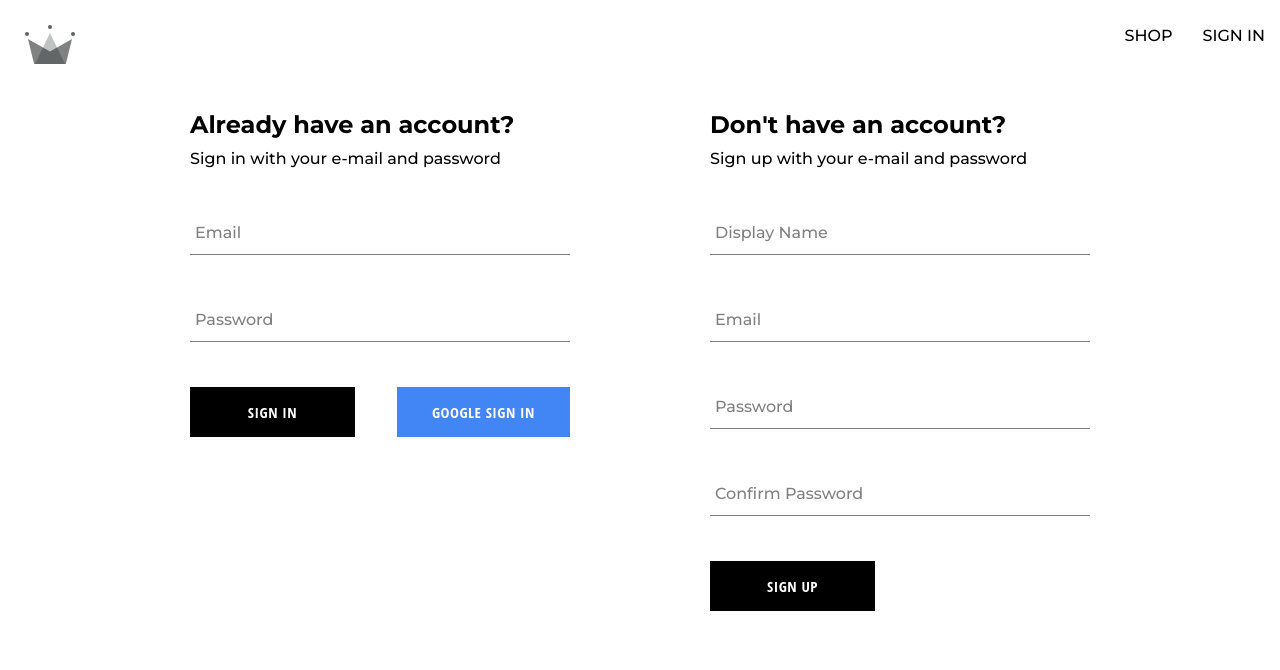
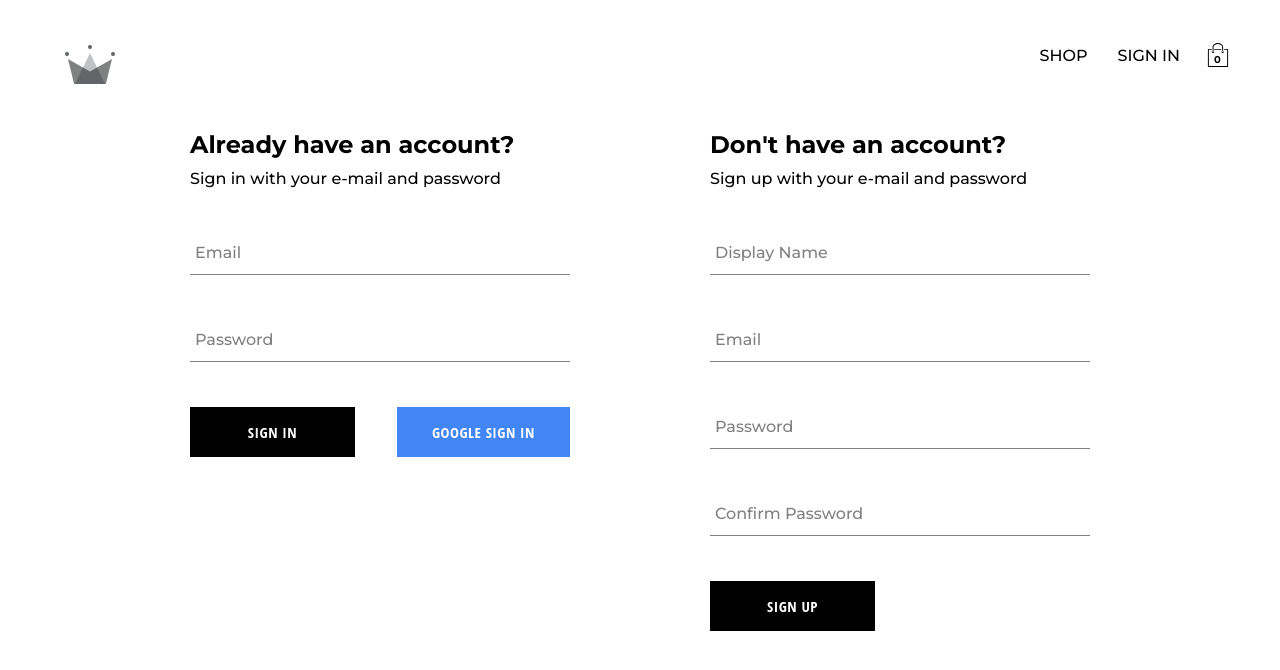
Before and after one commit to emij7/capstone-project, a React (Create React App) app: page /auth in a window 1280 px wide. Shown: the top 670 px of the page. Built offline with nearby package versions, Linux system fonts and the light colour scheme; no server answers.

Commit message:
feat: shopping cart added

```diff
--- /dev/null
+++ b/src/components/cart-dropdown/cart-component.scss
@@ -0,0 +1,29 @@
+.cart-dropdown-container {
+  position: absolute;
+  width: 240px;
+  height: 340px;
+  display: flex;
+  flex-direction: column;
+  padding: 20px;
+  border: 1px solid black;
+  background-color: white;
+  top: 90px;
+  right: 40px;
+  z-index: 5;
+
+  .empty-message {
+    font-size: 18px;
+    margin: 50px auto;
+  }
+
+  .cart-items {
+    height: 240px;
+    display: flex;
+    flex-direction: column;
+    overflow: scroll;
+  }
+
+  button {
+    margin-top: auto;
+  }
+}
--- /dev/null
+++ b/src/components/cart-dropdown/cart-dropdown.component.jsx
@@ -0,0 +1,11 @@
+import { Button } from "../button/button.component";
+import "./cart-component.scss";
+
+export const CartDropdown = () => {
+  return (
+    <div className="cart-dropdown-container">
+      <div className="cart-items" />
+      <Button>GO TO CHECKOUT</Button>
+    </div>
+  );
+};
--- /dev/null
+++ b/src/components/cart-icon/cart-icon.component.jsx
@@ -0,0 +1,17 @@
+import "./cart-icon.styles.scss";
+import { ReactComponent as ShoppingBag } from "../../assets/shopping-bag.svg";
+import { useContext } from "react";
+import { CartContext } from "../../contexts/cart.context";
+
+export const CartIcon = () => {
+  const { isCartOpen, setIsCartOpen } = useContext(CartContext);
+
+  const toogleIsCartOpen = () => setIsCartOpen(!isCartOpen);
+
+  return (
+    <div className="cart-icon-container" onClick={toogleIsCartOpen}>
+      <ShoppingBag className="shopping-icon" />
+      <span className="item-count">0</span>
+    </div>
+  );
+};
--- /dev/null
+++ b/src/components/cart-icon/cart-icon.styles.scss
@@ -0,0 +1,21 @@
+.cart-icon-container {
+  width: 45px;
+  height: 45px;
+  position: relative;
+  display: flex;
+  align-items: center;
+  justify-content: center;
+  cursor: pointer;
+
+  .shopping-icon {
+    width: 24px;
+    height: 24px;
+  }
+
+  .item-count {
+    position: absolute;
+    font-size: 10px;
+    font-weight: bold;
+    bottom: 12px;
+  }
+}
--- /dev/null
+++ b/src/contexts/cart.context.jsx
@@ -0,0 +1,12 @@
+import { createContext, useState } from "react";
+
+export const CartContext = createContext({
+  isCartOpen: false,
+  setIsCartOpen: () => {},
+});
+
+export const CartProvider = ({ children }) => {
+  const [isCartOpen, setIsCartOpen] = useState(false);
+  const value = { isCartOpen, setIsCartOpen };
+  return <CartContext.Provider value={value}>{children}</CartContext.Provider>;
+};
--- a/src/index.js
+++ b/src/index.js
@@ -6,6 +6,7 @@
 import { BrowserRouter } from "react-router-dom";
 import { UserProvider } from "./contexts/user.context";
 import { ProductProvider } from "./contexts/products.context";
+import { CartProvider } from "./contexts/cart.context";
 
 const root = ReactDOM.createRoot(document.getElementById("root"));
 root.render(
@@ -13,7 +14,9 @@
     <BrowserRouter>
       <UserProvider>
         <ProductProvider>
-          <App />
+          <CartProvider>
+            <App />
+          </CartProvider>
         </ProductProvider>
       </UserProvider>
     </BrowserRouter>
--- a/src/index.scss
+++ b/src/index.scss
@@ -1,5 +1,6 @@
 body {
   margin: 0;
+  padding: 20px 40px;
   font-family: "Montserrat", -apple-system, BlinkMacSystemFont, "Segoe UI",
     "Roboto", "Oxygen", "Ubuntu", "Cantarell", "Fira Sans", "Droid Sans",
     "Helvetica Neue", sans-serif;
--- a/src/routes/navigation/navigation.component.jsx
+++ b/src/routes/navigation/navigation.component.jsx
@@ -1,13 +1,16 @@
 import { Fragment, useContext } from "react";
 import { Link, Outlet } from "react-router-dom";
 import { ReactComponent as CrownLogo } from "../../assets/crown.svg";
+import { CartDropdown } from "../../components/cart-dropdown/cart-dropdown.component";
+import { CartIcon } from "../../components/cart-icon/cart-icon.component";
+import { CartContext } from "../../contexts/cart.context";
 import { UserContext } from "../../contexts/user.context";
 import { signOutUser } from "../../utils/firebase/firebase";
 import "./navigation.styles.scss";
 
 export const Navigation = () => {
   const { currentUser } = useContext(UserContext);
-
+  const { isCartOpen } = useContext(CartContext);
   return (
     <Fragment>
       <div className="navigation">
@@ -27,7 +30,9 @@
               SIGN IN
             </Link>
           )}
+          <CartIcon />
         </div>
+        {isCartOpen && <CartDropdown />}
       </div>
       <Outlet />
     </Fragment>
```
Also changed, not shown: src/assets/shopping-bag.svg (added).
